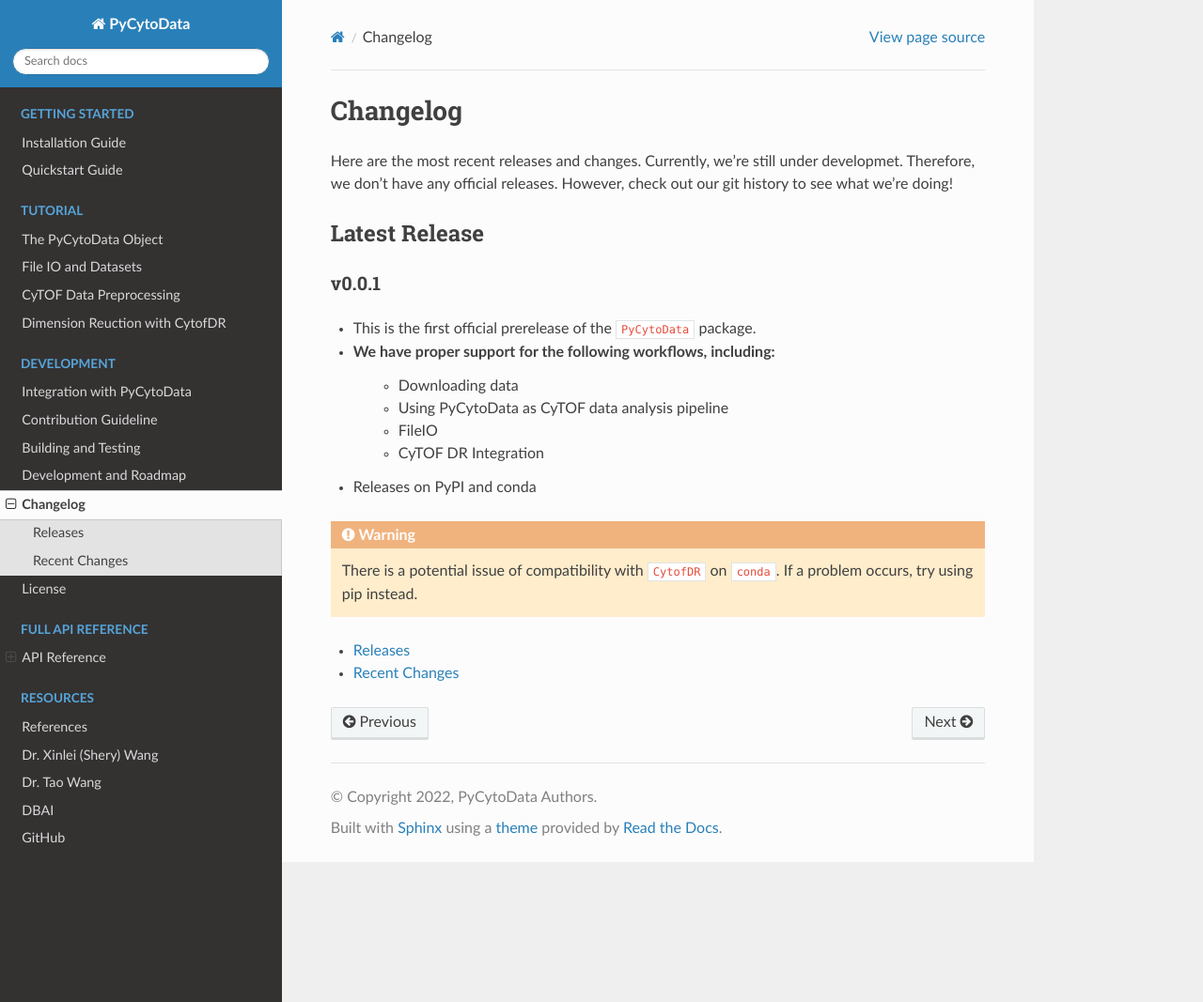
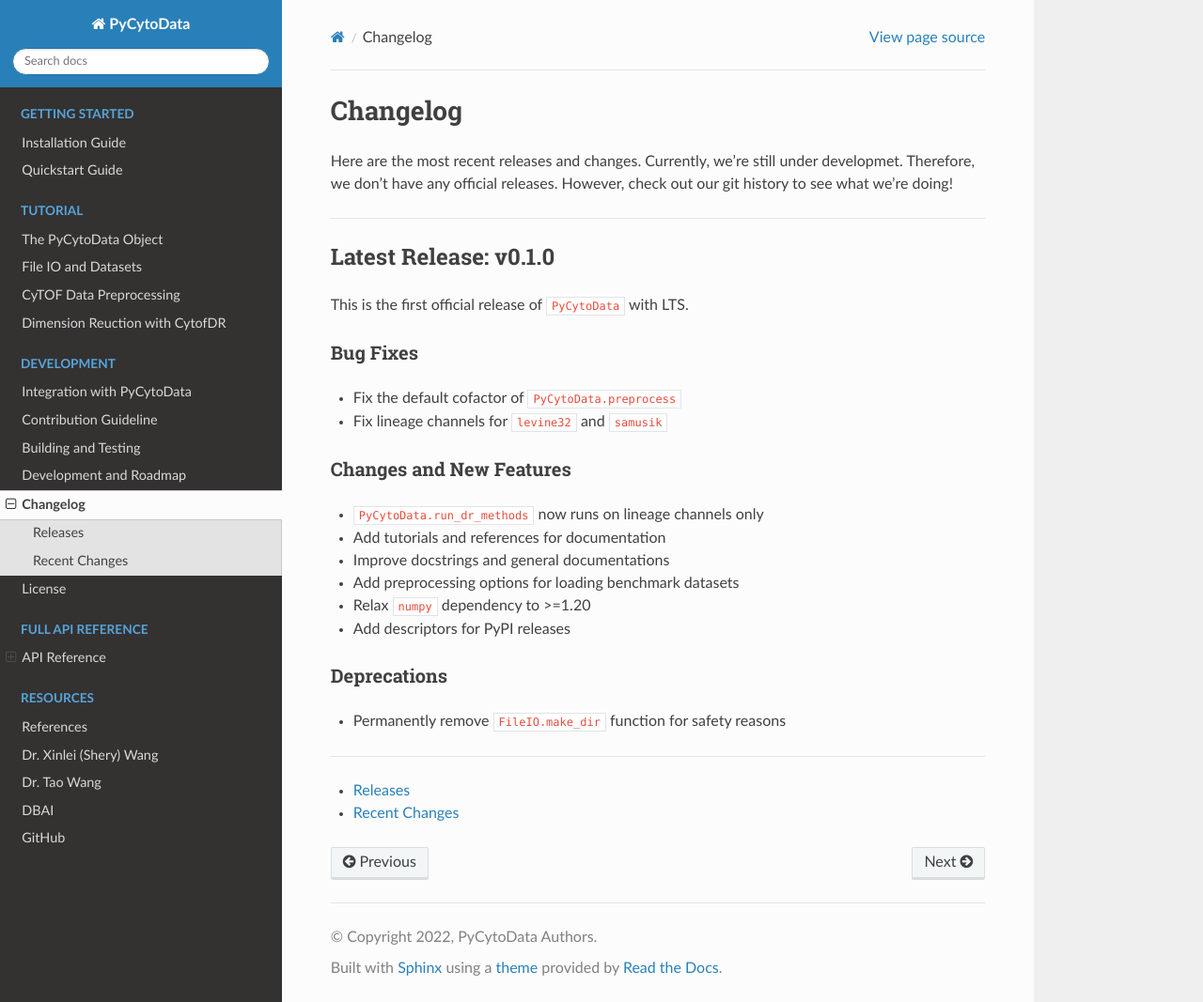
Before and after one commit to kevin931/PyCytoData, a Sphinx documentation site: the page built from docs/source/change/index.rst, in a window 1280 px wide and 1067 px high. Shown: the whole window at 94% size. Built offline with Sphinx 7.4.7 and the Read the Docs theme 2.0.0, drawn with Linux system fonts in a browser that asks for light colours.

Commit message:
Prep for release: v0.1.0

```diff
--- a/PyCytoData/__init__.py
+++ b/PyCytoData/__init__.py
@@ -1,4 +1,4 @@
 from PyCytoData.data import DataLoader, PyCytoData, FileIO
 from PyCytoData import exceptions, preprocess
 
-__VERSION__ = "0.0.1"
+__VERSION__ = "0.1.0"
--- a/docs/source/change/index.rst
+++ b/docs/source/change/index.rst
@@ -6,25 +6,37 @@ Here are the most recent releases and changes. Currently, we're still under deve
 Therefore, we don't have any official releases. However, check out our git history to see what we're
 doing!
 
-Latest Release
----------------
+-------------------
 
-v0.0.1
-********
+*************************
+Latest Release: v0.1.0
+*************************
 
-- This is the first official prerelease of the ``PyCytoData`` package.
-- We have proper support for the following workflows, including:
-    - Downloading data
-    - Using PyCytoData as CyTOF data analysis pipeline
-    - FileIO
-    - CyTOF DR Integration
-- Releases on PyPI and conda
+This is the first official release of ``PyCytoData`` with LTS.
 
-.. warning::
+Bug Fixes
+-----------
 
-    There is a potential issue of compatibility with ``CytofDR`` on ``conda``. If a problem occurs, try
-    using pip instead.
+- Fix the default cofactor of ``PyCytoData.preprocess``
+- Fix lineage channels for ``levine32`` and ``samusik``
 
+Changes and New Features
+--------------------------
+
+- ``PyCytoData.run_dr_methods`` now runs on lineage channels only
+- Add tutorials and references for documentation
+- Improve docstrings and general documentations
+- Add preprocessing options for loading benchmark datasets
+- Relax ``numpy`` dependency to >=1.20
+- Add descriptors for PyPI releases
+
+
+Deprecations
+----------------
+
+- Permanently remove ``FileIO.make_dir`` function for safety reasons
+
+-------------------------
 
 .. toctree::
     :maxdepth: 1
--- a/docs/source/conf.py
+++ b/docs/source/conf.py
@@ -10,7 +10,7 @@ copyright = '2022, PyCytoData Authors'
 author = 'PyCytoData Authors'
 
 # The full version, including alpha/beta/rc tags
-release = '0.0.0'
+release = '0.1.0'
 
 
 # -- General configuration ---------------------------------------------------
--- a/meta.yaml
+++ b/meta.yaml
@@ -1,5 +1,5 @@
 {% set name = "PyCytoData" %}
-{% set version = "0.0.1" %}
+{% set version = "0.1.0" %}
 
 package:
   name: "{{ name|lower }}"
--- a/setup.py
+++ b/setup.py
@@ -6,7 +6,7 @@ import distutils.cmd
 
 from typing import List
 
-VERSION = "0.0.1"
+VERSION = "0.1.0"
 
 class PypiCommand(distutils.cmd.Command):
 
```
Also changed, not shown: README.md (+19 -14 lines), docs/source/change/releases.rst (+29 -0 lines).
